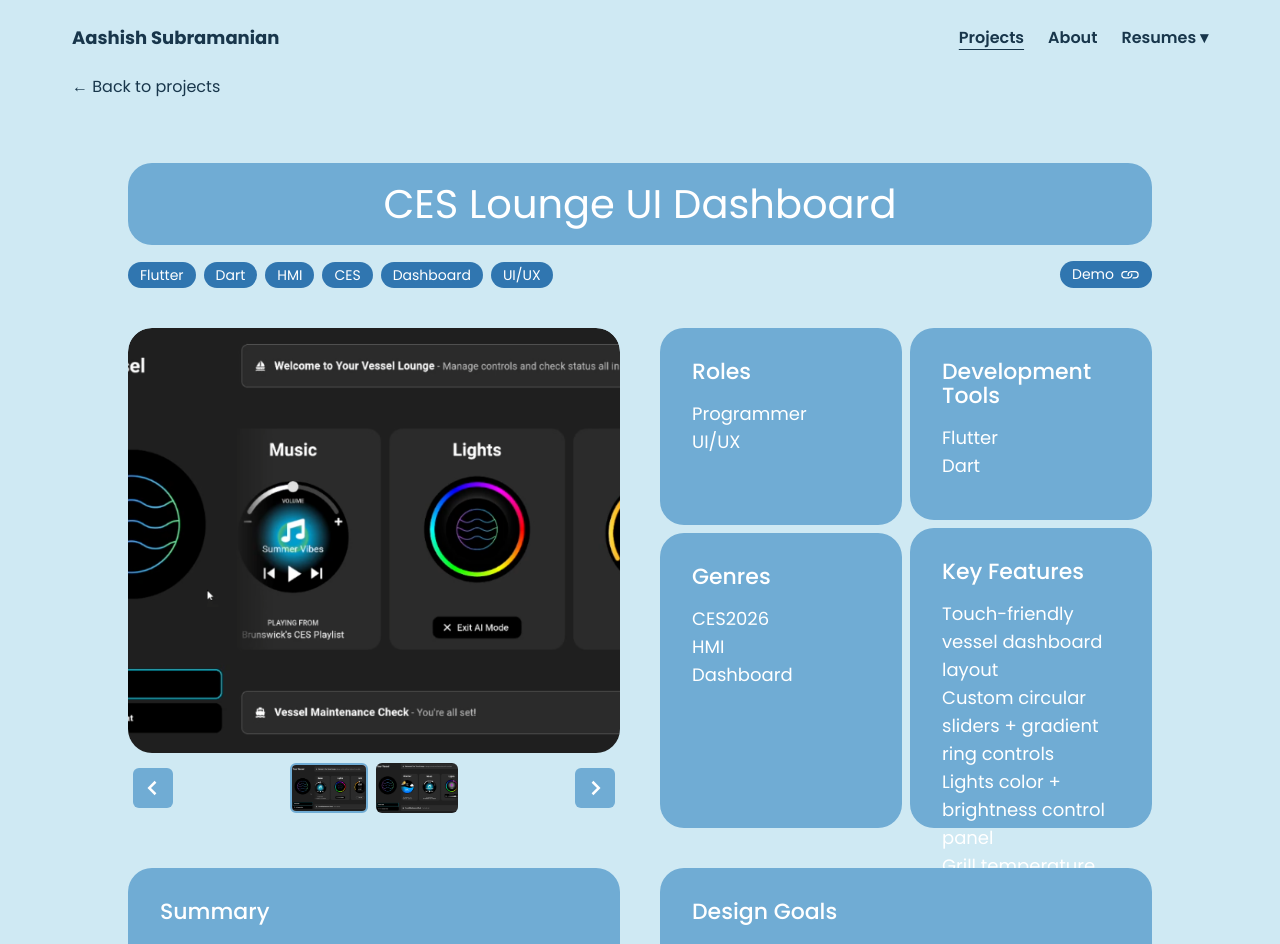
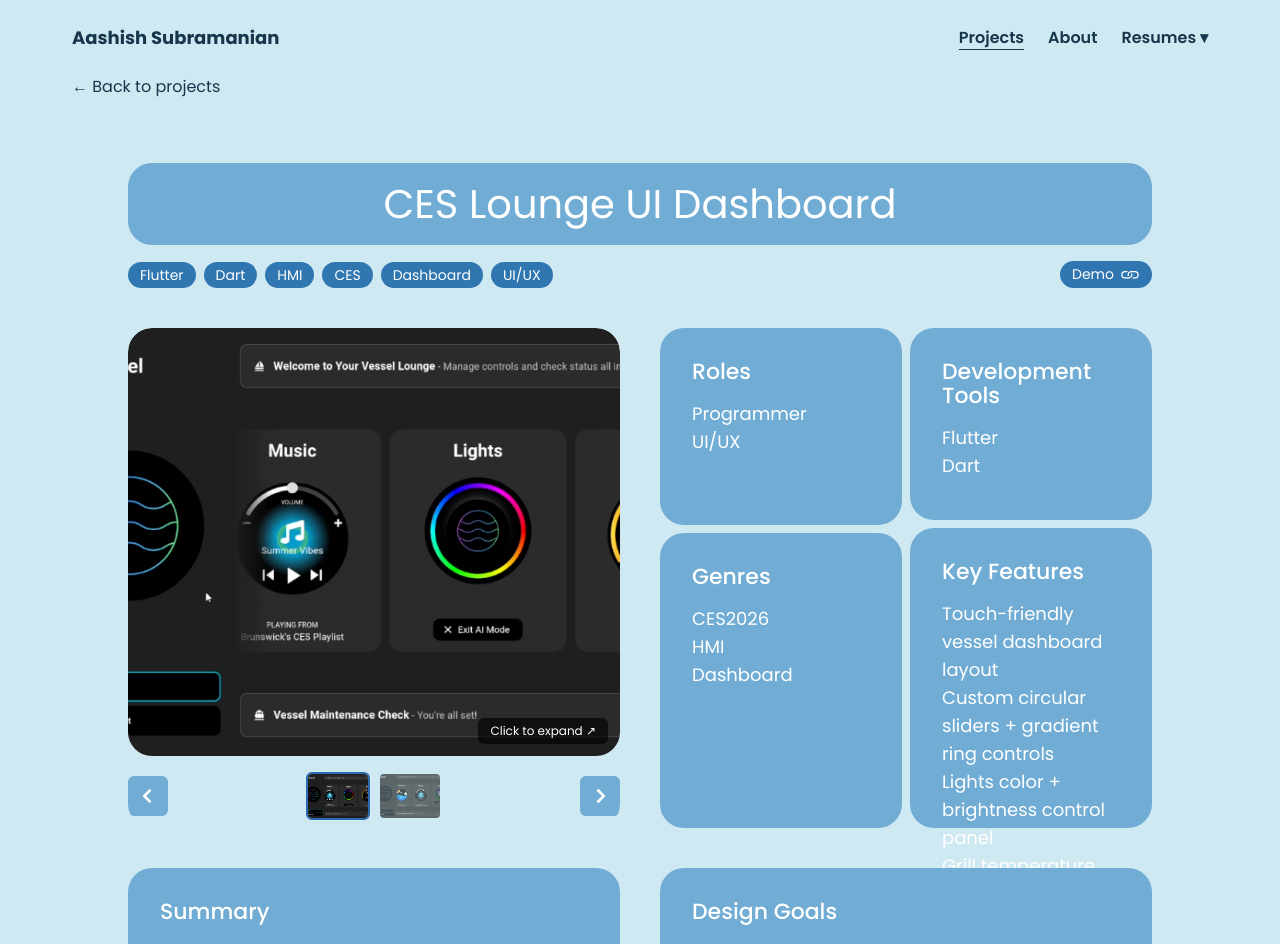
Before and after one commit to AashishSubramanian26/AashishWebsite, a React (Vite) app: page /software-projects/CES-Lounge-UI in a window 1280 px wide. Shown: the top 944 px of the page. Built offline with nearby package versions, Linux system fonts and the light colour scheme.

Commit message:
updated project tabs

```diff
--- a/src/components/MediaCarousel.tsx
+++ b/src/components/MediaCarousel.tsx
@@ -1,123 +1,360 @@
 import { useState } from "react";
-import { Box, Image, IconButton, SimpleGrid } from "@chakra-ui/react";
+import {
+  Box,
+  Image,
+  IconButton,
+  Flex,
+  Text,
+  Button,
+  Modal,
+  ModalOverlay,
+  ModalContent,
+  ModalHeader,
+  ModalCloseButton,
+  ModalBody,
+  useDisclosure,
+} from "@chakra-ui/react";
 import { BiChevronLeft, BiChevronRight } from "react-icons/bi";
 
-export const MediaCarousel = ({ items }) => {
+interface MediaCarouselProps {
+  items: string[];
+}
+
+const isVideo = (src: string) => /\.(mov|mp4)(?:[?#].*)?$/i.test(src);
+
+export const MediaCarousel = ({ items }: MediaCarouselProps) => {
   const [currentIndex, setCurrentIndex] = useState(0);
+  const { isOpen, onOpen, onClose } = useDisclosure();
 
-  // Move to the previous item
+  // Keep the selected index valid if the media list changes.
+  const index = Math.min(currentIndex, Math.max(items.length - 1, 0));
+  const currentItem = items[index];
+
   const prevItem = () => {
-    setCurrentIndex((prevIndex) =>
-      prevIndex === 0 ? items.length - 1 : prevIndex - 1
+    setCurrentIndex(
+      (index - 1 + items.length) % items.length
     );
   };
 
-  // Move to the next item
   const nextItem = () => {
-    setCurrentIndex((prevIndex) =>
-      prevIndex === items.length - 1 ? 0 : prevIndex + 1
-    );
+    setCurrentIndex((index + 1) % items.length);
   };
 
-  // Check if a file is a video (based on file extension)
-  const isVideo = (src) => /\.(mov|mp4)$/i.test(src);
+  // Shared thumbnail navigation for both views.
+  const renderThumbnails = (expanded = false) => (
+    <Flex
+      gap={2}
+      overflowX="auto"
+      maxW="100%"
+      py={2}
+      px={1}
+      align="center"
+    >
+      {items.map((item, itemIndex) => (
+        <Box
+          as="button"
+          type="button"
+          key={`${item}-${itemIndex}`}
+          aria-label={`Show ${
+            isVideo(item) ? "video" : "image"
+          } ${itemIndex + 1}`}
+          aria-pressed={index === itemIndex}
+          flexShrink={0}
+          width={expanded ? "80px" : "64px"}
+          height={expanded ? "56px" : "48px"}
+          overflow="hidden"
+          borderRadius="md"
+          border="2px solid"
+          borderColor={
+            index === itemIndex
+              ? expanded
+                ? "white"
+                : "blue.600"
+              : "transparent"
+          }
+          opacity={index === itemIndex ? 1 : 0.65}
+          cursor="pointer"
+          onClick={() => setCurrentIndex(itemIndex)}
+          _hover={{ opacity: 1 }}
+          _focusVisible={{
+            outline: "3px solid",
+            outlineColor: "blue.300",
+            outlineOffset: "2px",
+          }}
+        >
+          {isVideo(item) ? (
+            <Flex
+              height="100%"
+              align="center"
+              justify="center"
+              bg="blue.700"
+              color="white"
+              fontSize="xs"
+            >
+              ▶ Video
+            </Flex>
+          ) : (
+            <Image
+              src={item}
+              alt=""
+              width="100%"
+              height="100%"
+              objectFit="cover"
+            />
+          )}
+        </Box>
+      ))}
+    </Flex>
+  );
+
+  if (!currentItem) {
+    return (
+      <Flex height="100%" align="center" justify="center">
+        <Text>No media available.</Text>
+      </Flex>
+    );
+  }
 
   return (
-    <Box position="relative" width="100%" height="100%">
-      <Box
-        position="relative"
+    <>
+      {/* Regular project-page carousel */}
+      <Flex
+        direction="column"
         width="100%"
-        rounded="3xl"
-        overflow="hidden"
-        height="85%"
+        height="100%"
+        gap={2}
       >
-        {isVideo(items[currentIndex]) ? (
-          <Box
-            as="video"
-            width="100%"
-            height="100%"
-            controls
-            src={items[currentIndex]}
+        <Box
+          position="relative"
+          width="100%"
+          flex="1"
+          minH={0}
+          rounded="3xl"
+          overflow="hidden"
+        >
+          {isVideo(currentItem) ? (
+            <>
+              <Box
+                as="video"
+                key={currentItem}
+                src={currentItem}
+                controls
+                playsInline
+                width="100%"
+                height="100%"
+                objectFit="contain"
+              />
+
+              <Button
+                position="absolute"
+                top={3}
+                right={3}
+                size="sm"
+                colorScheme="blue"
+                onClick={onOpen}
+              >
+                Expand ↗
+              </Button>
+            </>
+          ) : (
+            <Box
+              as="button"
+              type="button"
+              display="block"
+              width="100%"
+              height="100%"
+              onClick={onOpen}
+              aria-label="Open image in large viewer"
+              cursor="zoom-in"
+              _focusVisible={{
+                outline: "3px solid",
+                outlineColor: "blue.600",
+                outlineOffset: "-3px",
+              }}
+            >
+              <Image
+                src={currentItem}
+                alt={`Project image ${index + 1}`}
+                width="100%"
+                height="100%"
+                objectFit="cover"
+              />
+
+              <Box
+                position="absolute"
+                bottom={3}
+                right={3}
+                bg="blackAlpha.700"
+                color="white"
+                px={3}
+                py={1}
+                borderRadius="md"
+                fontSize="xs"
+                pointerEvents="none"
+              >
+                Click to expand ↗
+              </Box>
+            </Box>
+          )}
+        </Box>
+
+        <Flex align="center" gap={2} flexShrink={0}>
+          <IconButton
+            icon={<BiChevronLeft size={30} />}
+            onClick={prevItem}
+            aria-label="Previous media"
+            isDisabled={items.length < 2}
+            bg="secondary_blue"
+            color="white"
+            flexShrink={0}
+            _hover={{ bg: "blue.600" }}
           />
-        ) : (
-          <Image
-            src={items[currentIndex]}
-            alt="carousel content"
-            width="100%"
-            height="100%"
-            objectFit="cover"
+
+          <Flex flex="1" minW={0} justify="center">
+            {renderThumbnails()}
+          </Flex>
+
+          <IconButton
+            icon={<BiChevronRight size={30} />}
+            onClick={nextItem}
+            aria-label="Next media"
+            isDisabled={items.length < 2}
+            bg="secondary_blue"
+            color="white"
+            flexShrink={0}
+            _hover={{ bg: "blue.600" }}
           />
-        )}
-      </Box>
-      <IconButton
-        position="absolute"
-        bottom="0%"
-        left="5px"
-        transform="translateY(-50%)"
-        icon={<BiChevronLeft size={30} color="white" />}
-        onClick={prevItem}
-        aria-label="Previous"
-        zIndex="10"
-        // borderWidth={2}
-        // borderColor="secondary_blue"
-        bgColor="secondary_blue"
-      />
-      <IconButton
-        position="absolute"
-        bottom="0%"
-        right="5px"
-        transform="translateY(-50%)"
-        icon={<BiChevronRight size={30} color="white" />}
-        onClick={nextItem}
-        aria-label="Next"
-        zIndex="10"
-        // borderWidth={2}
-        // borderColor="secondary_blue"
-        bgColor="secondary_blue"
-      />
+        </Flex>
+      </Flex>
 
-      <Box
-        width="80%"
-        justifySelf={"center"}
-        overflowX="auto"
-        whiteSpace="nowrap"
-        scrollBehavior="smooth"
-        justifyContent={"center"}
-        display="flex"
+      {/* Expanded media viewer */}
+      <Modal
+        isOpen={isOpen}
+        onClose={onClose}
+        size="full"
+        motionPreset="none"
       >
-        <SimpleGrid
-          columns={3}
-          marginTop="10px"
-          display="inline-flex"
-          gap={2}
-          minWidth="max-content"
+        <ModalOverlay bg="blackAlpha.900" />
+
+        <ModalContent
+          bg="#101820"
+          color="white"
+          m={0}
+          height="100dvh"
+          minH="100dvh"
+          overflow="hidden"
+          onKeyDown={(event) => {
+            // Leave native video keyboard controls intact.
+            if (
+              (event.target as HTMLElement).tagName === "VIDEO"
+            ) {
+              return;
+            }
+
+            if (event.key === "ArrowLeft") {
+              event.preventDefault();
+              prevItem();
+            } else if (event.key === "ArrowRight") {
+              event.preventDefault();
+              nextItem();
+            }
+          }}
         >
-          {items.map((item, index) => (
-            <Box
-              key={index}
-              minWidth="50px"
-              height="50px"
+          <ModalHeader
+            fontSize="md"
+            py={4}
+            pr={16}
+            flexShrink={0}
+          >
+            Project media — {index + 1} / {items.length}
+          </ModalHeader>
+
+          <ModalCloseButton
+            aria-label="Close media viewer"
+            top={3}
+            right={3}
+          />
+
+          <ModalBody
+            display="flex"
+            flexDirection="column"
+            flex="1"
+            minH={0}
+            px={{ base: 3, md: 6 }}
+            pb={4}
+          >
+            {/* Large image/video with arrows on either side */}
+            <Flex
+              position="relative"
+              flex="1"
+              minH={0}
+              align="center"
+              justify="center"
               overflow="hidden"
-              borderRadius="md"
-              border={currentIndex === index ? "2px solid" : "none"}
-              borderColor="secondary_blue"
-              cursor="pointer"
-              onClick={() => setCurrentIndex(index)}
+              px={{ base: 12, md: 16 }}
             >
-              {isVideo(item) ? (
-                <Box as="video" src={item} width="100%" height="100%" />
-              ) : (
-                <Image
-                  src={item}
+              <IconButton
+                position="absolute"
+                left={0}
+                top="50%"
+                transform="translateY(-50%)"
+                icon={<BiChevronLeft size={32} />}
+                onClick={prevItem}
+                aria-label="Previous media"
+                isDisabled={items.length < 2}
+                colorScheme="blue"
+                zIndex={2}
+              />
+
+              {isVideo(currentItem) ? (
+                <Box
+                  as="video"
+                  key={`expanded-${currentItem}`}
+                  src={currentItem}
+                  controls
+                  playsInline
                   width="100%"
                   height="100%"
-                  objectFit="cover"
+                  objectFit="contain"
                 />
+              ) : (
+              <Image
+                src={currentItem}
+                alt={`Project image ${index + 1}, expanded`}
+                width="100%"
+                height="100%"
+                objectFit="contain"
+                onClick={onClose}
+                cursor="zoom-out"
+              />
               )}
-            </Box>
-          ))}
-        </SimpleGrid>
-      </Box>
-    </Box>
+
+              <IconButton
+                position="absolute"
+                right={0}
+                top="50%"
+                transform="translateY(-50%)"
+                icon={<BiChevronRight size={32} />}
+                onClick={nextItem}
+                aria-label="Next media"
+                isDisabled={items.length < 2}
+                colorScheme="blue"
+                zIndex={2}
+              />
+            </Flex>
+
+            {/* Thumbnails remain at the bottom */}
+            <Flex
+              justify="center"
+              pt={3}
+              flexShrink={0}
+              minW={0}
+            >
+              {renderThumbnails(true)}
+            </Flex>
+          </ModalBody>
+        </ModalContent>
+      </Modal>
+    </>
   );
 };
```
